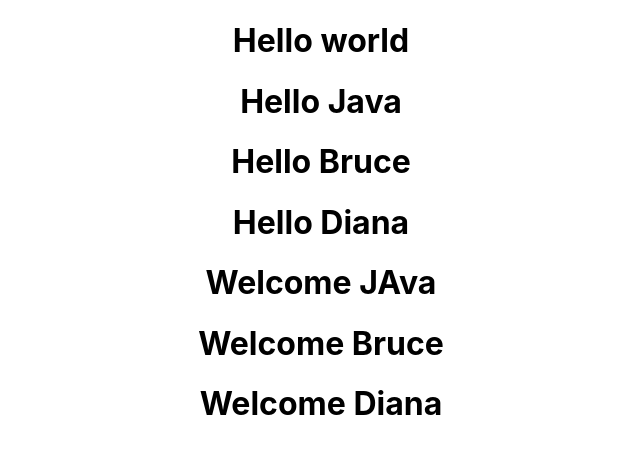
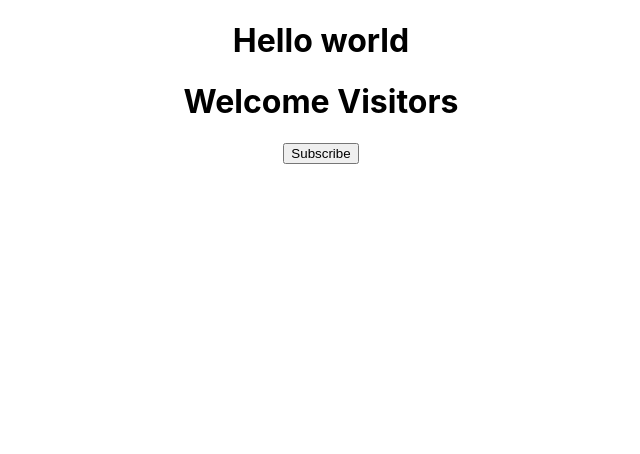
Before and after one commit to suraj-20/neog.camp, a React (Create React App) app in the folder LessonFive/first-react-app/: page / in a window 1280 px wide. Shown: the top 454 px of the page, without its empty margins (319-959 px from the left). Built offline with nearby package versions, Linux system fonts and the light colour scheme.

Commit message:
used state and setState properties

```diff
--- a/LessonFive/first-react-app/src/App.js
+++ b/LessonFive/first-react-app/src/App.js
@@ -2,18 +2,21 @@
 import "./App.css";
 import Greet from "./Components/Greet";
 import Welcome from './Components/Welcome';
-
+import Message from "./Components/Message";
 class App extends Component {
   render() {
     return (
       <div className="App">
         <h1>Hello world</h1>
-        <Greet name="Java" />
+
+        <Message />
+
+        {/* <Greet name="Java" />
         <Greet name="Bruce" />
         <Greet name="Diana" />
         <Welcome name="JAva" />
         <Welcome name="Bruce" />
-        <Welcome name="Diana" />
+        <Welcome name="Diana" /> */}
       </div>
     );
   }
--- /dev/null
+++ b/LessonFive/first-react-app/src/Components/Message.js
@@ -0,0 +1,29 @@
+import React, { Component } from "react";
+
+class Message extends Component {
+
+    constructor() {
+        super()
+        this.state = {
+            message : 'Welcome Visitors'
+        }
+    }
+
+    changeMessage() {
+        this.setState({
+            message : 'Thank you for subscribing'
+        })
+    }
+
+    render() {
+        return (
+            <div>
+                <h1>{this.state.message}</h1>
+
+                <button onClick={() => this.changeMessage()}>Subscribe</button>
+            </div>
+        )
+    }
+}
+
+export default Message;
```
